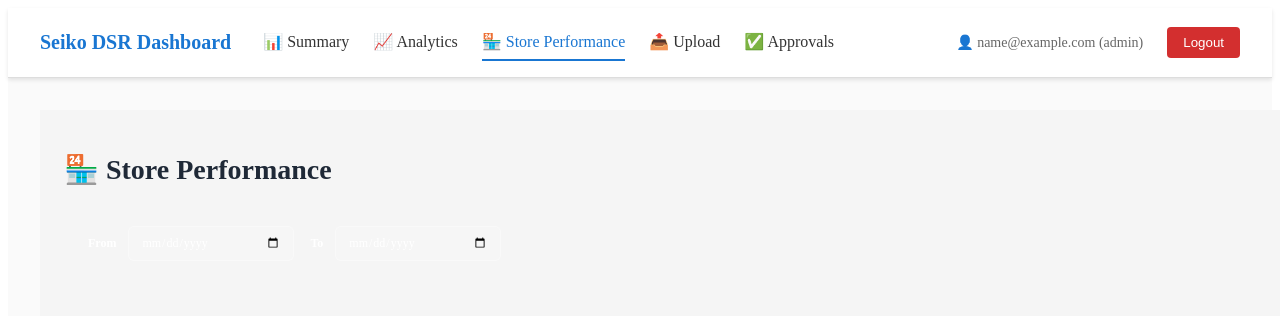
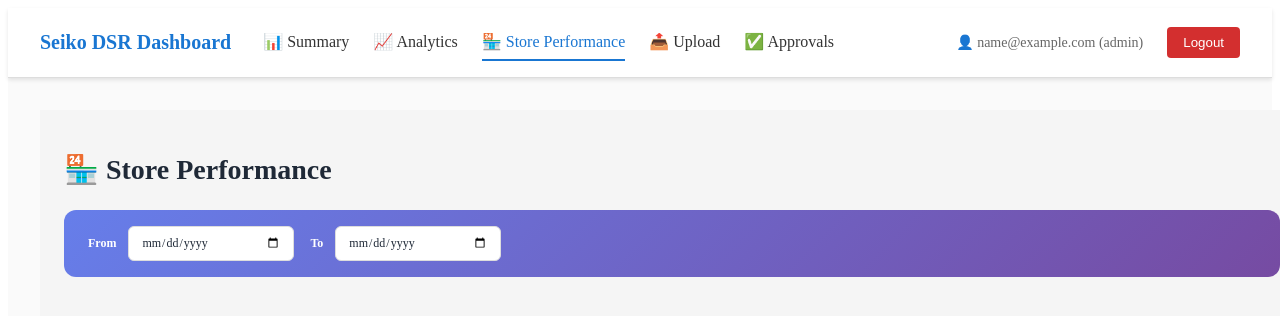
Before and after one commit to vivekatseiko/seiko-dsr-dashboard, a Next.js app: page /store-performance in a window 1280 px wide. Shown: the top 316 px of the page. Built offline with nearby package versions, Linux system fonts and the light colour scheme; sample sign-in values are in the browser's storage.

Commit message:
Update store-performance.js

```diff
--- a/pages/store-performance.js
+++ b/pages/store-performance.js
@@ -70,7 +70,7 @@ export default function StorePerformance() {
 
       {/* Compact Filter Section */}
       <div style={{
-        backgroundColor: "linear-gradient(135deg, #667eea 0%, #764ba2 100%)",
+        background: "linear-gradient(135deg, #667eea 0%, #764ba2 100%)",
         padding: "1rem 1.5rem",
         borderRadius: "12px",
         marginBottom: "2rem",
@@ -90,12 +90,12 @@ export default function StorePerformance() {
             onChange={(e) => setStartDate(e.target.value)}
             style={{
               padding: "0.5rem 0.75rem",
-              border: "1px solid rgba(255,255,255,0.3)",
+              border: "1px solid #ddd",
               borderRadius: "6px",
               fontSize: "12px",
               fontFamily: "inherit",
-              backgroundColor: "rgba(255,255,255,0.1)",
-              color: "white",
+              backgroundColor: "white",
+              color: "#1f2937",
               width: "140px",
             }}
           />
@@ -111,12 +111,12 @@ export default function StorePerformance() {
             onChange={(e) => setEndDate(e.target.value)}
             style={{
               padding: "0.5rem 0.75rem",
-              border: "1px solid rgba(255,255,255,0.3)",
+              border: "1px solid #ddd",
               borderRadius: "6px",
               fontSize: "12px",
               fontFamily: "inherit",
-              backgroundColor: "rgba(255,255,255,0.1)",
-              color: "white",
+              backgroundColor: "white",
+              color: "#1f2937",
               width: "140px",
             }}
           />
```
